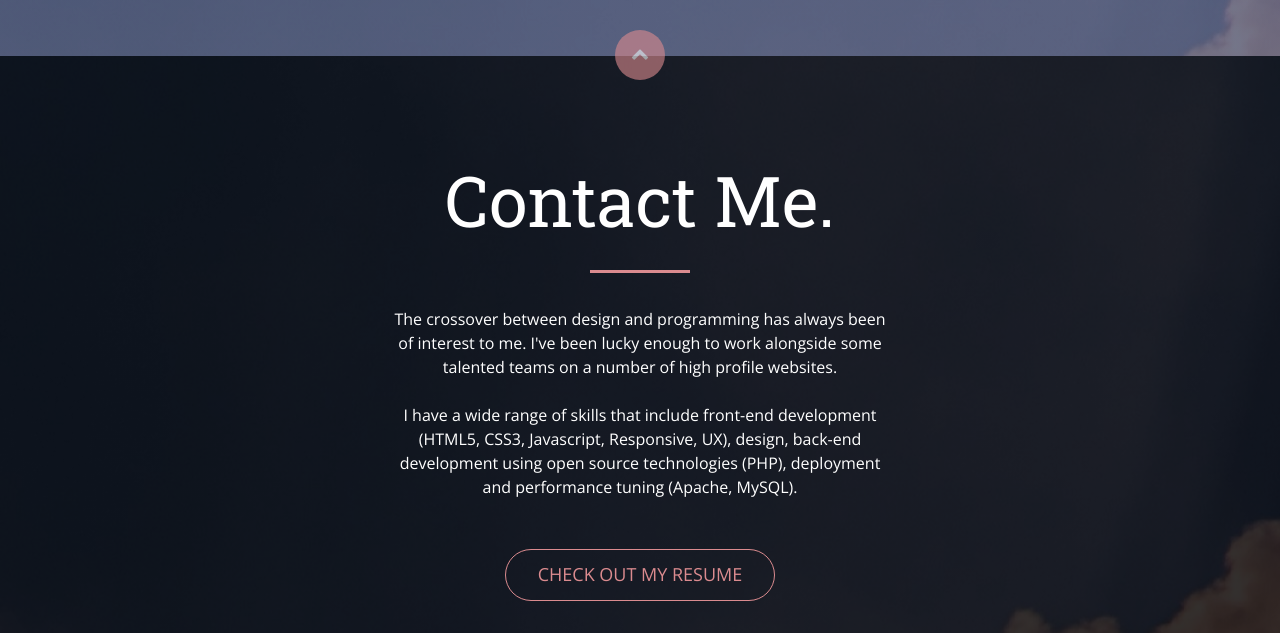
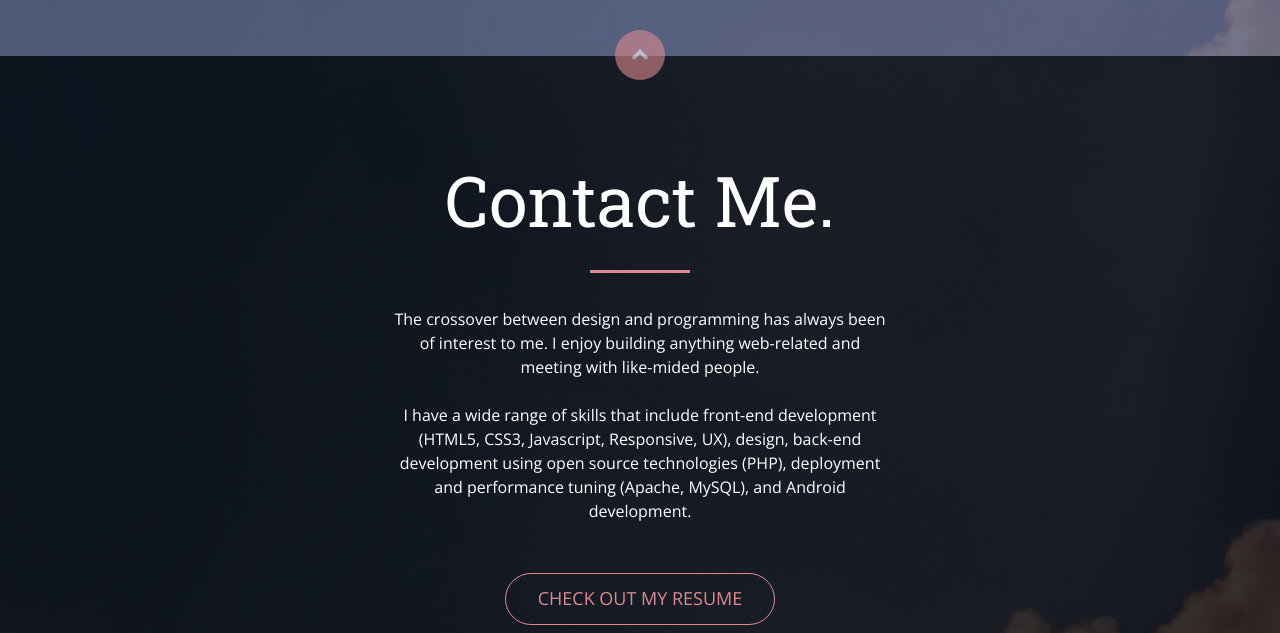
Before and after one commit to tianbijiang/tianbijiang.github.io, a plain HTML site: page index.html in a window 1280 px wide. Shown: the part 1288-1921 px from the top of the page. Drawn offline with nearby package versions, Linux system fonts and the light colour scheme.

Commit message:
Contact description updated

```diff
--- a/index.html
+++ b/index.html
@@ -196,12 +196,11 @@
             </div>
         </div>
         <div class="row">
-            <div class="detail">The crossover between design and programming has always been of interest to me. I've
-                been lucky enough to work alongside some talented teams on a number of high profile websites.
+            <div class="detail">The crossover between design and programming has always been of interest to me. I enjoy building anything web-related and meeting with like-mided people.
                 <br><br>I have a wide range of skills that include front-end development (HTML5, CSS3, Javascript,
                 Responsive, UX), design,
                 back-end development using open source technologies (PHP), deployment and performance tuning (Apache,
-                MySQL).
+                MySQL), and Android development.
             </div>
         </div>
         <div class="row">
```
